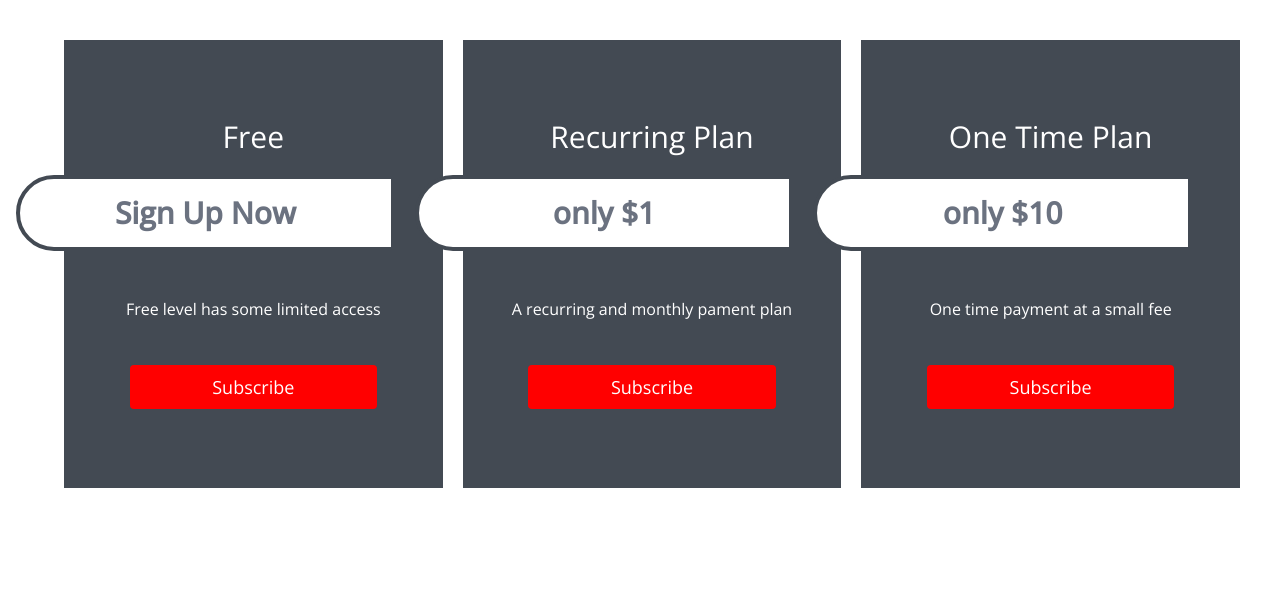
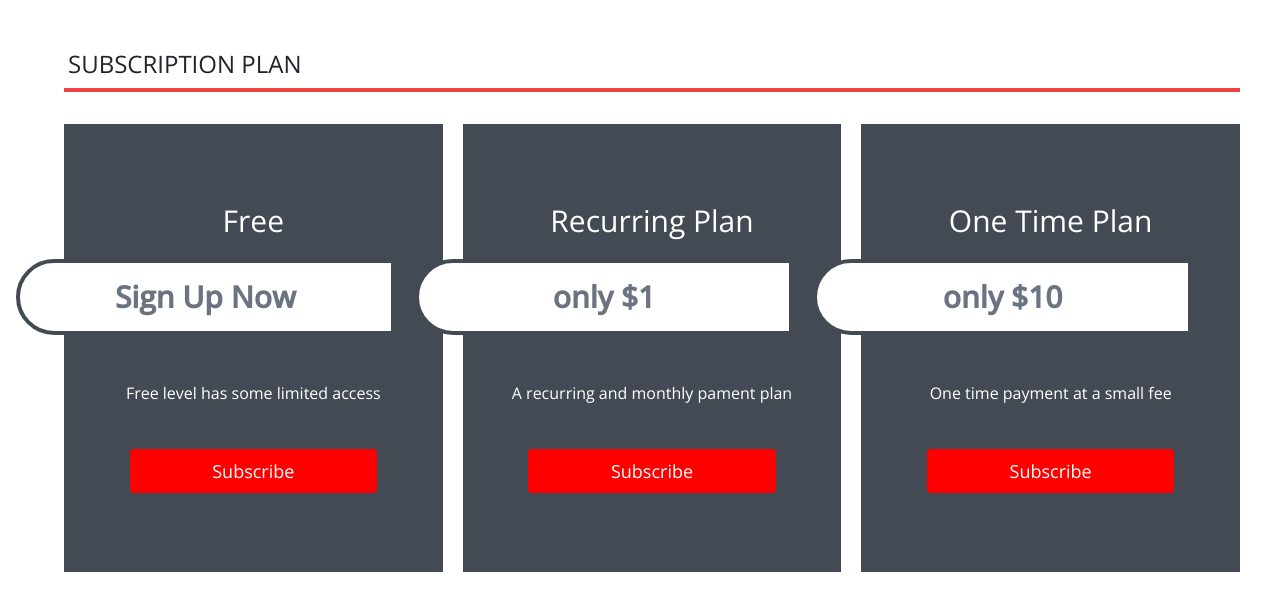
Before and after one commit to mnnlthmpsn/pama_react, a React (Create React App) app: page /subscribe in a window 1280 px wide. Shown: the top 610 px of the page. Built offline with nearby package versions, Linux system fonts and the light colour scheme.

Commit message:
subscription plan added

```diff
--- a/src/pages/subscribe.js
+++ b/src/pages/subscribe.js
@@ -10,7 +10,8 @@ const Subscribe = () => {
     ]
 
     return (
-        <div className="h-screen w-screen pl-16 pr-10 my-10">
+        <div className="h-screen w-screen pl-16 pr-10 my-10 space-y-8">
+            <p className="py-2 border-b-4 border-red-500 px-1 text-2xl">SUBSCRIPTION PLAN</p>
             <div className="grid lg:grid-cols-3 h-full gap-x-5 gap-y-10">
                 {
                     plans.map((plan, i) => <SubscriptionCard subscription={plan} />)
```
